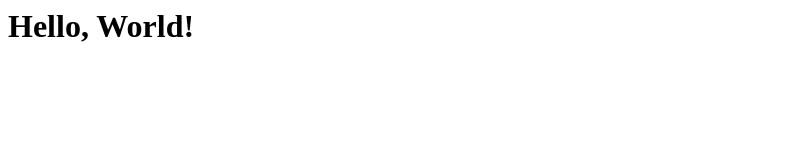
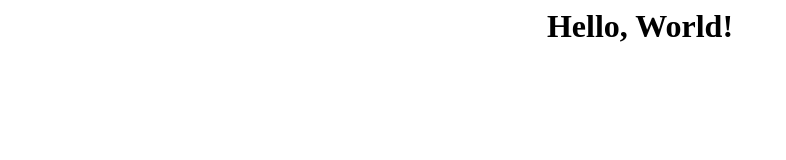
Before and after one commit to sashaqwert/sashaqwert.github.io, a plain HTML site: page index.html in a window 1280 px wide. Shown: the whole page, without its empty margins (0-786 px from the left). Drawn offline with Linux system fonts and the light colour scheme.

Commit message:
Update index.html

```diff
--- a/index.html
+++ b/index.html
@@ -2,6 +2,6 @@
   <head>
   </head>
   <body>
-    <h1>Hello, World!</h1>
+    <center><h1>Hello, World!</h1></center>
   </body>
 </html>
```
